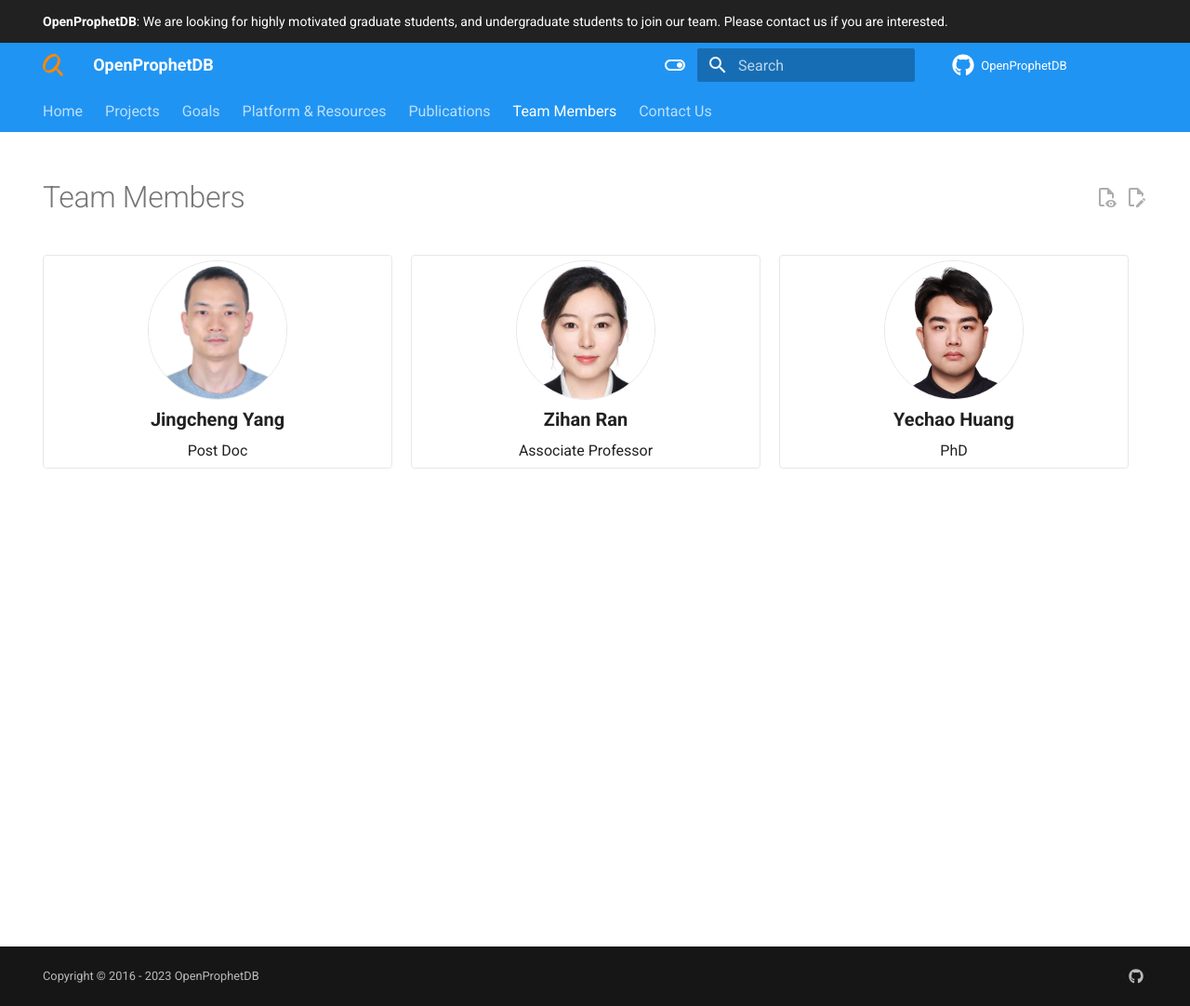
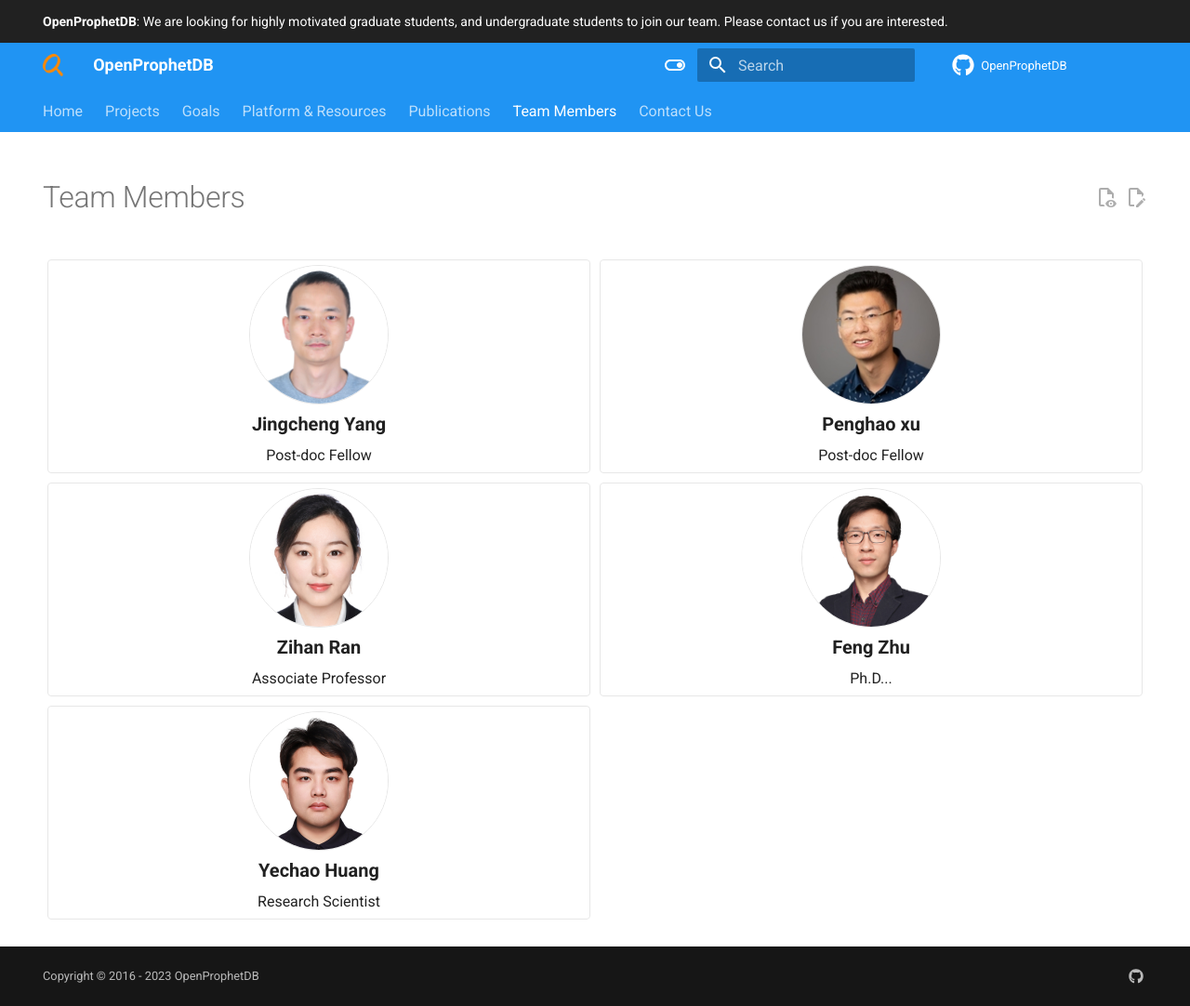
Before and after one commit to yjcyxky/prophetdb.org, an MkDocs documentation site: the page built from docs/team_members.md, in a window 1280 px wide and 1082 px high. Shown: the whole window at 93% size. Built offline with MkDocs 1.6.1 and Material for MkDocs 9.7.7, drawn with Linux system fonts in a browser that asks for light colours; a script that is not in the unit is left out; comment, search, counter and statistics services are not loaded.

Commit message:
Add new members.

```diff
--- a/docs/assets/stylesheets/extra.css
+++ b/docs/assets/stylesheets/extra.css
@@ -65,7 +65,7 @@ iframe[style^="background"] {
 }
 
 .showcase-container a .image {
-  height: 100%;
+  /* height: 100%; */
   margin: 10px;
 }
 
@@ -86,12 +86,12 @@ iframe[style^="background"] {
   color: black;
 }
 
-.card {
+.member-card {
   display: flex;
   flex-direction: row;
   justify-content: space-between;
   margin-bottom: 20px;
-  width: 33%;
+  /* width: 33%; */
   height: 230px;
   margin-right: 20px;
   border: 1px solid #e7e7e7;
@@ -99,44 +99,44 @@ iframe[style^="background"] {
   padding: 5px;
 }
 
-.card .left {
+.member-card .left {
   display: flex;
   flex-direction: column;
   justify-content: flex-start;
   align-items: center;
 }
 
-.card .left img {
+.member-card .left img {
   width: 150px;
   border: 1px solid #e7e7e7;
   border-radius: 50%;
 }
 
-.card .right {
+.member-card .right {
   font-size: 16px;
   margin-left: 20px;
-  text-align: right;
+  text-align: left;
 }
 
-.card .left .name {
+.member-card .left .name {
   font-size: 20px;
   font-weight: bold;
   text-align: center;
   margin: 5px 0;
 }
 
-.card .left .position {
+.member-card .left .position {
   font-size: 16px;
   text-align: center;
 }
 
 /* media */
 @media screen and (max-width: 768px) {
-  .card .right {
+  .member-card .right {
     display: none;
   }
 
-  .card .left {
+  .member-card .left {
     width: 100%;
   }
 
@@ -146,11 +146,11 @@ iframe[style^="background"] {
 }
 
 @media (min-width: 768px) and (max-width: 1024px) {
-  .card .right {
+  .member-card .right {
     display: none;
   }
 
-  .card .left {
+  .member-card .left {
     width: 100%;
   }
 
@@ -160,11 +160,11 @@ iframe[style^="background"] {
 }
 
 @media (min-width: 1024px) and (max-width: 1280px) {
-  .card .right {
+  .member-card .right {
     display: none;
   }
 
-  .card .left {
+  .member-card .left {
     width: 100%;
   }
 
@@ -172,3 +172,8 @@ iframe[style^="background"] {
     width: 30%;
   }
 }
+
+.member-card {
+    flex: 0 0 calc(50% - 10px);
+    margin: 5px;
+}
--- a/docs/team_members.md
+++ b/docs/team_members.md
@@ -8,20 +8,32 @@ hide:
 
 <!-- Add several div tags which contains four elements for each div tag. Four elements are picture, name, position and description. And the description item must be placed on the right, other items are placed on the left. -->
 
-<div style="display: flex; flex-direction: row;">
-  <div class="card">
+<div style="display: flex; flex-direction: row; flex-wrap: wrap;">
+  <div class="member-card">
     <div class="left">
       <img src="/assets/images/jingchengyang.jpeg" />
       <div>
         <div class="name">Jingcheng Yang</div>
-        <div class="position">Post Doc</div>
+        <div class="position">Post-doc Fellow</div>
       </div>
     </div>
     <div class="right">
-      PostDoc, Fudan University. He is interested in drug repurposing, knowledge graph, and machine learning.
+      Post-doc Fellow, Harvard Medical School & MGH, Fudan University. He has earned a Ph.D. in Genetics from Fudan University. Prior to this, he was a cardiothoracic surgeon. Now, he focuses on integrating multi-omics data and knowledge graphs and conducts deep-learning heterogeneous network methods for network medicine to discover rare disease mechanisms and potential treatments. <a href="https://github.com/yjcyxky">Github</a> >>> <a href="https://www.researchgate.net/profile/Jingcheng-Yang-4">Research Gate</a>
     </div>
   </div>
-  <div class="card">
+  <div class="member-card">
+    <div class="left">
+      <img src="/assets/images/penghaoxu.jpg"/>
+      <div>
+        <div class="name">Penghao xu</div>
+        <div class="position">Post-doc Fellow</div>
+      </div>
+    </div>
+    <div class="right">
+      Post-doc Fellow, Georgia Tech. He has earned a Ph.D. in Bioinformatics from Georgia Tech in 2022. Prior to this, he received a Master’s degree in Computational Sciences and Engineering from Georgia Tech in 2019, and a Bachelor’s degree in Biological Sciences from Fudan University in 2017. His research area include Bioinformatics, Genomics, Data analysis, and Machine Learning. <a href="https://github.com/xph9876">Github</a> >>> <a href="https://www.linkedin.com/in/penghao-xu-24111914b/">Linkedin</a>
+    </div>
+  </div>
+  <div class="member-card">
     <div class="left">
       <img src="/assets/images/zihanran.png"/>
       <div>
@@ -30,19 +42,31 @@ hide:
       </div>
     </div>
     <div class="right">
-      PhD, Fudan University. Her research interests focus on the health effects and toxicological mechanisms of pollutant exposure, knowledge graph and multi-omics data integration and analysis.
+      She has earned a Ph.D. from Fudan University. She focuses on the health effects and toxicological mechanisms of pollutant exposure, knowledge graph and multi-omics data integration and analysis.
     </div>
   </div>
-  <div class="card">
+  <div class="member-card">
+    <div class="left">
+      <img src="/assets/images/fengzhu.png"/>
+      <div>
+        <div class="name">Feng Zhu</div>
+        <div class="position">Ph.D...</div>
+      </div>
+    </div>
+    <div class="right">
+      He is currently pursuing a Ph.D. at Fudan University. His research focuses on the development of CRISPR libraries and gene-editing cell libraries, as well as target and drug screening based on these technologies.
+    </div>
+  </div>
+  <div class="member-card">
     <div class="left">
       <img src="/assets/images/yechaohuang.png"/>
       <div>
         <div class="name">Yechao Huang</div>
-        <div class="position">PhD</div>
+        <div class="position">Research Scientist</div>
       </div>
     </div>
     <div class="right">
-      Ph.D. at the School of Life Sciences, Fudan University. His research focuses on genomic structural variations in the human genome and population genetics.
+      He has earned a Ph.D. at the School of Life Sciences, Fudan University. He focuses on genomic structural variations in the human genome and population genetics.
     </div>
   </div>
 </div>
```
Also changed, not shown: docs/assets/images/fengzhu.png (added), docs/assets/images/penghaoxu.jpg (added), docs/assets/images/prophet-studio.png.
